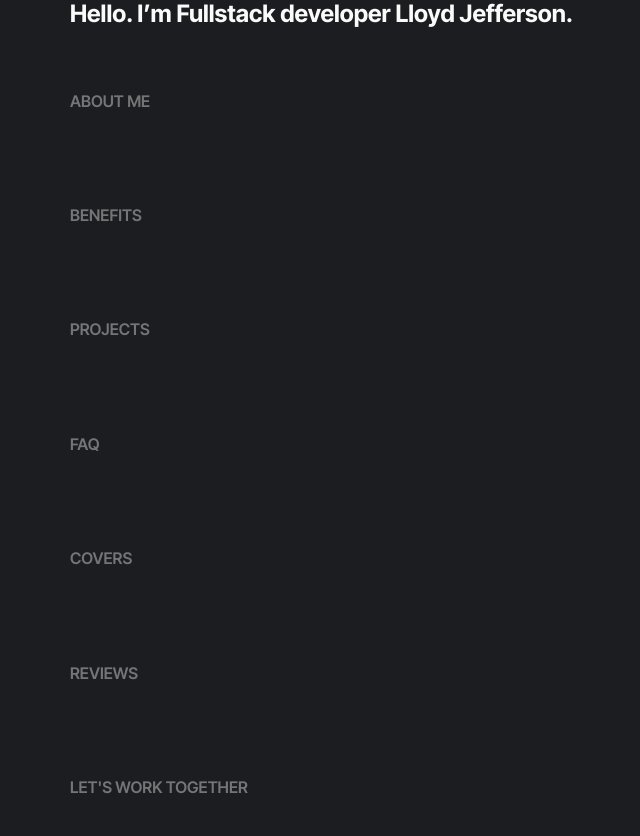
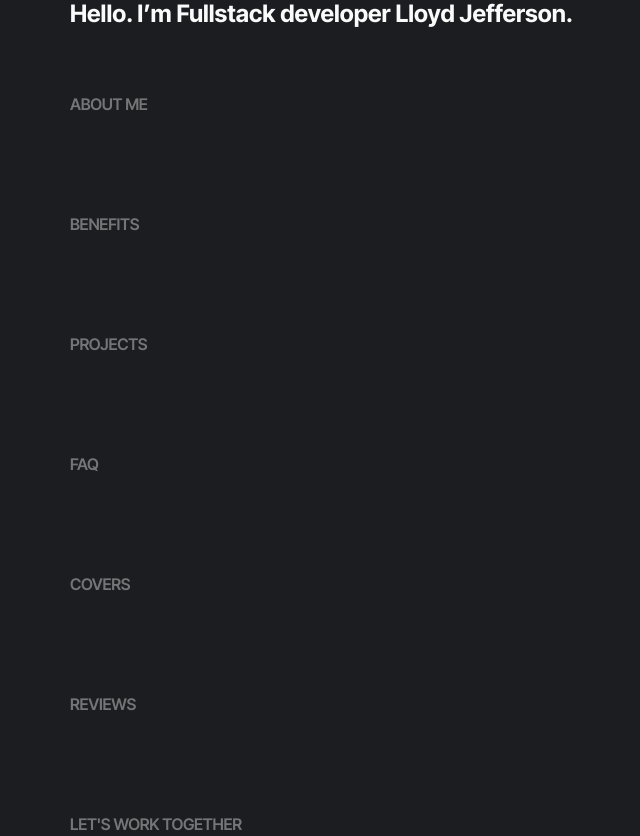
Before and after one commit to AnnaBryzghalova/goit25-team17-portfolio, a website built with Vite: page src/index.html in a window 1280 px wide. Shown: the whole page, without its empty margins (218-858 px from the left). Before the commit the page ends 800 px from the top, so only its background shows below. Built offline with nearby package versions, Linux system fonts and the light colour scheme.

Commit message:
Fixes to scrolling and h2 tags

```diff
--- a/src/css/base.css
+++ b/src/css/base.css
@@ -1,3 +1,7 @@
+html {
+  scroll-behavior: smooth;
+}
+
 body {
   font-family: 'Inter Tight', serif;
   font-size: 16px;
@@ -6,7 +10,6 @@ body {
   color: #fafafa;
 
   min-height: 100vh;
-  scroll-behavior: smooth;
   background-color: #1c1d20;
 }
 
@@ -27,6 +30,8 @@ h2 {
   font-size: 16px;
   font-weight: 600;
   text-transform: uppercase;
+  line-height: 150%;
+  letter-spacing: -0.02em;
   color: rgba(250, 250, 250, 0.4);
 }
 
```
